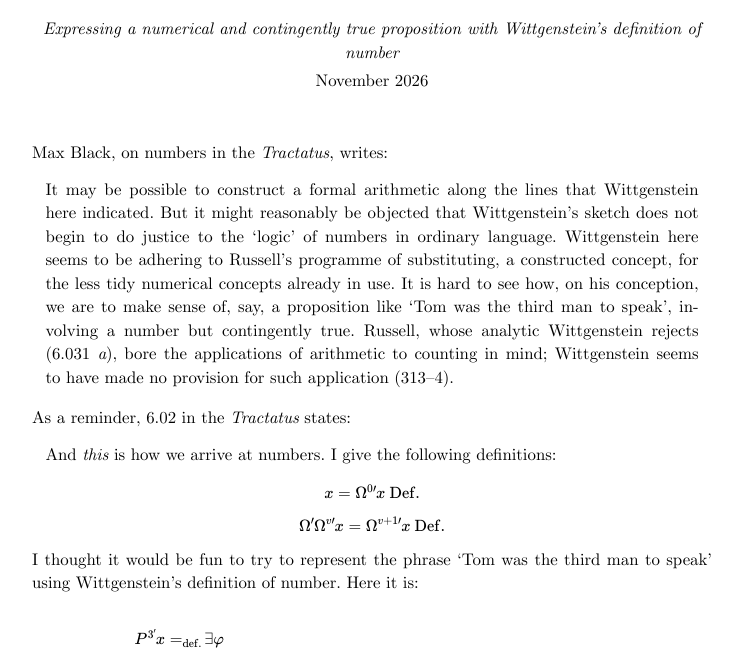
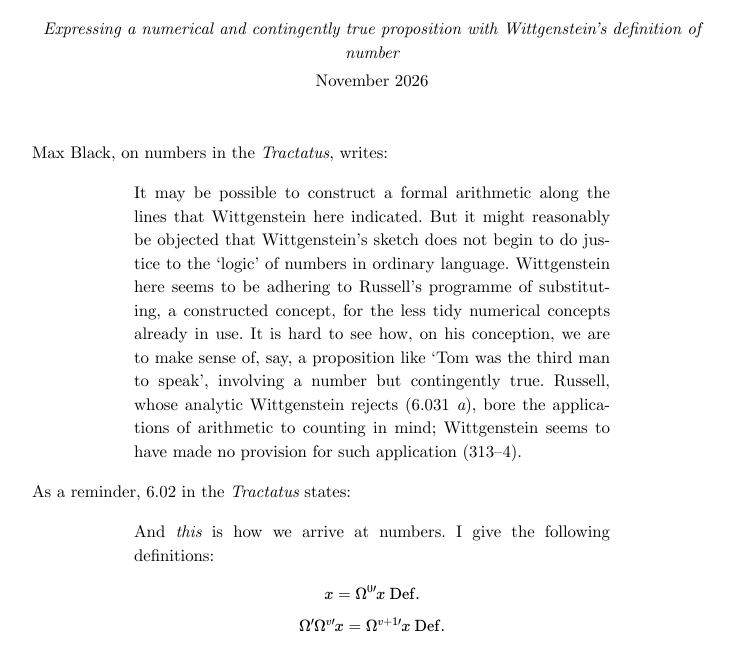
Before and after one commit to newstylemagazine/jacobsponga, a plain HTML site: page articles/wittgenstein-number.html in a window 1280 px wide. Shown: the part 52-701 px from the top of the page, without its empty margins (268-1010 px from the left). Drawn offline with nearby package versions, Linux system fonts and the light colour scheme.

Commit message:
Add files via upload

```diff
--- a/styles.css
+++ b/styles.css
@@ -87,9 +87,10 @@ p.story-author { font-size: 1.05em; text-align: center; }
 .story-image img { width: 100%; display: block; }
 
 .story-body blockquote {
-    margin: 0.8em 0 1em;
-    padding: 0 0.8em;
+    margin: 1em 15%;
+    padding: 0;
 }
+@media (max-width: 768px) { .story-body blockquote { margin: 1em 7%; } }
 .story-body blockquote p { margin-bottom: 0.5em; }
 .math-block, mjx-container[display="true"] { overflow-x: auto; overflow-y: hidden; max-width: 100%; }
 .math-block { margin: 1em 0; }
```
Also changed, not shown: index.html (+1 -1 lines).
